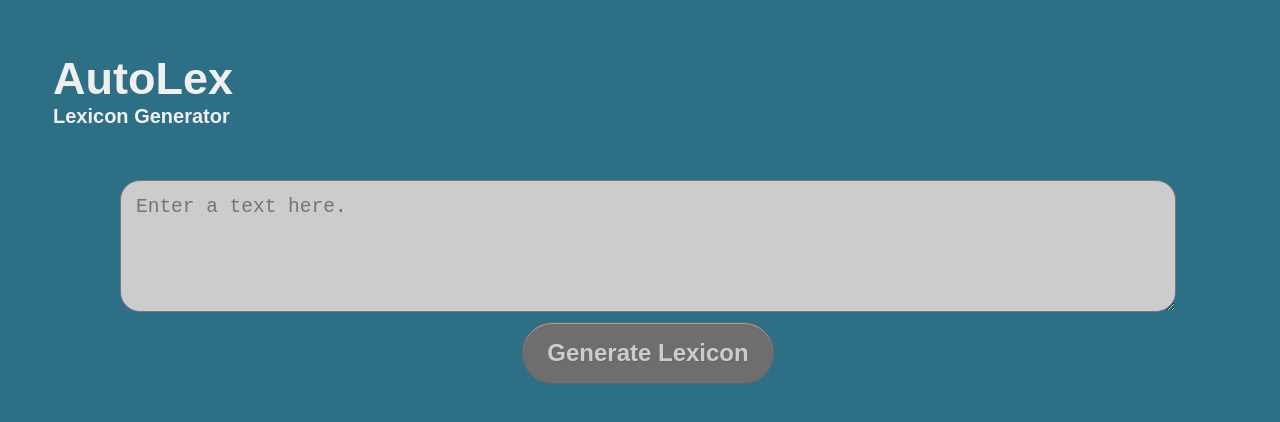
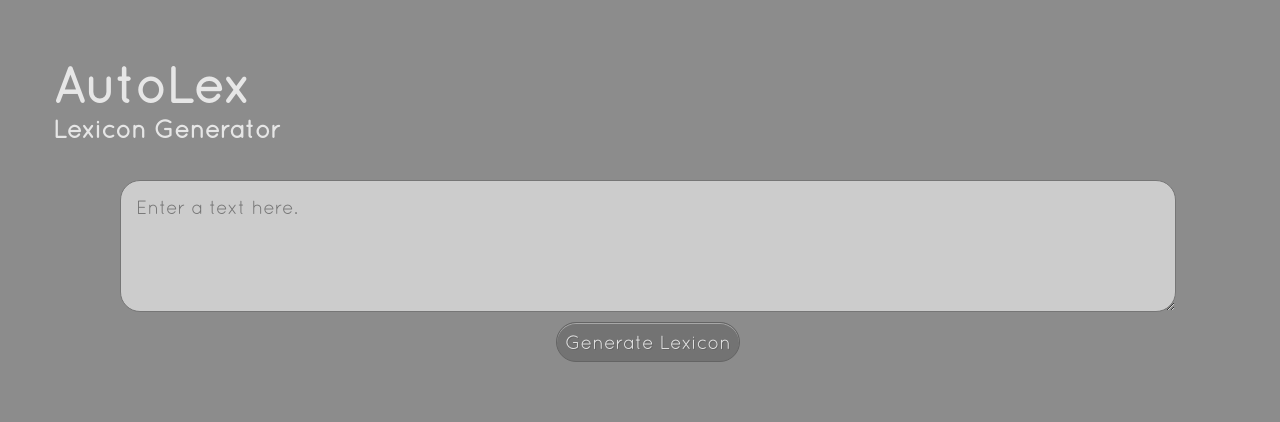
Before and after one commit to rdwaller/autolex, a React (Create React App) app in the folder root/client/: page / in a window 1280 px wide. Shown: the top 422 px of the page. Built offline with nearby package versions, Linux system fonts and the light colour scheme.

Commit message:
Removed unneeded root folder and did more styling

```diff
--- a/root/client/public/index.html
+++ b/root/client/public/index.html
@@ -8,7 +8,7 @@
       manifest.json provides metadata used when your web app is added to the
       homescreen on Android. See https://developers.google.com/web/fundamentals/engage-and-retain/web-app-manifest/
     -->
-    <link rel="stylesheet" type="text/css" href="style.css">
+    <link rel="stylesheet" type="text/css" href="/style.css">
     <link rel="manifest" href="%PUBLIC_URL%/manifest.json">
     <!--
       Notice the use of %PUBLIC_URL% in the tags above.
--- a/root/client/public/style.css
+++ b/root/client/public/style.css
@@ -1,5 +1,5 @@
 html {
-  background: rgb(45, 112, 134);
+  background: #8c8c8c;
 }
 
 html body {
--- /dev/null
+++ b/root/client/src/App.css
@@ -0,0 +1,4 @@
+@font-face {
+  font-family: 'Quicksand-Regular';
+  src: url(./fonts/Quicksand-Regular.otf);
+}
--- a/root/client/src/App.js
+++ b/root/client/src/App.js
@@ -1,26 +1,27 @@
 import React, { Component } from 'react';
 import styled from 'styled-components';
-import { createGlobalStyle } from 'styled-components';
+//import { createGlobalStyle } from 'styled-components';
+import './App.css';
 import EnterText from './EnterText.js';
 
-const GlobalStyle = createGlobalStyle`
+/* const GlobalStyle = createGlobalStyle`
   @font-face {
     font-family: 'Quicksand-Regular';
     src: url(./fonts/Quicksand-Regular.otf);
   }
-`
+` */
 
 const AppHeader = styled.header`
   margin: 0;
   height: 125px;
   padding: 0 45px;
-  color: rgb(240, 240, 240);
 `;
 
 const AppTitle = styled.h1`
   text-align: left;
-  font-family: Quicksand-Regular, sans-serif;
-  font-size: 45px;
+  font-family: Quicksand-regular, courier, sans-serif;
+  font-size: 50px;
+  color: #e6e6e6;
   margin: 30px 0px 0px 0px;
   padding: 100px;
   padding: 0.5em 0 0;
@@ -31,8 +32,9 @@ const AppTitle = styled.h1`
 `;
 
 const AppDescription = styled.h3`
-  font-family: sans-serif;
-  font-size: 20px;
+  font-family: Quicksand-Regular, courier, sans-serif;
+  font-size: 25px;
+  color: #e6e6e6
   margin: 0
 
   @media (max-width: 1000px) {
--- a/root/client/src/EnterText.js
+++ b/root/client/src/EnterText.js
@@ -11,7 +11,8 @@ const TextArea = styled.textarea`
   width: 80%;
   height: 100px;
   background: rgb(204, 204, 204);
-  font-size: 1.5em;
+  font-size: 1.2em;
+  font-family: Quicksand-regular, courier, sans-serif;
 
   @media (max-width: 500px) {
     width: 80%;
@@ -22,20 +23,20 @@ const TextArea = styled.textarea`
 const GeneratorButton = styled.input`
   display: block;
   margin: 10px auto;
-  padding: 2vmin 3vmin;
-  font-size: 1.5em;
-  background: rgb(110, 110, 110);
-  font-weight: bold;
+  padding: 8px;
+  font-size: 1.2em;
+  font-family: Quicksand-regular, courier, sans-serif;
+  background: rgb(115, 115, 115);
   text-shadow: 1px 1px rgb(100, 100, 100);
-  color: rgb(204, 204, 204);
+  color: #e6e6e6;
   border-radius: 30px;
   border: 1px solid rgb(100, 100, 100);
   cursor: pointer;
   box-shadow: 0 1px 0 rgba(220, 220, 220, 0.5) inset;
 
   &:active {
-    background-color: green;
-    color: red;
+    background: rgb(210, 210, 210);
+    color: rgb(115, 115, 115);
   }
 `;
 
--- a/root/client/src/FlashCard.js
+++ b/root/client/src/FlashCard.js
@@ -3,20 +3,21 @@ import styled from 'styled-components';
 
 
 const Card = styled.span `
-  display: block;
-  margin: 2.5vmin auto;
+  display: inline-block;
+  margin: 5px;
   border-radius: 1%;
   padding: 5vmin;
-  background: rgb(255, 240, 215);
-  width: 15.55em;
-  height: 11em;
-  font-size: 1.25rem;
+  background: rgb(204, 204, 204);
+  width: 14.140em;
+  height: 10em;
+  font-size: 1.15em;
+  font-family: Quicksand-regular, courier, sans-serif;
   overflow: auto;
 
   @media (max-width: 500px) {
-    background: rgb(255, 240, 215);
-    width: 11.31em;
-    height: 8em;
+    width: 9.898em;
+    height: 7em;
+    font-size: 1.10em;
   }
   `;
 
--- a/root/client/src/GenerateLexicon.js
+++ b/root/client/src/GenerateLexicon.js
@@ -1,6 +1,18 @@
 import React, { Component } from 'react';
 import FlashCard from './FlashCard';
+import styled from 'styled-components';
 const axios = require('axios');
+
+
+const ContainCards = styled.div `
+  margin: auto;
+  text-align: center;
+
+  @media (max-width: 500px) {
+    text-align: center
+  }
+`;
+
 
 class GenerateLexicon extends Component {
   constructor(props) {
@@ -63,9 +75,9 @@ class GenerateLexicon extends Component {
       );
 
       return (
-        <div>
+        <ContainCards>
            {listLex}
-        </div>
+        </ContainCards>
       );
     } else {
       return (
```
